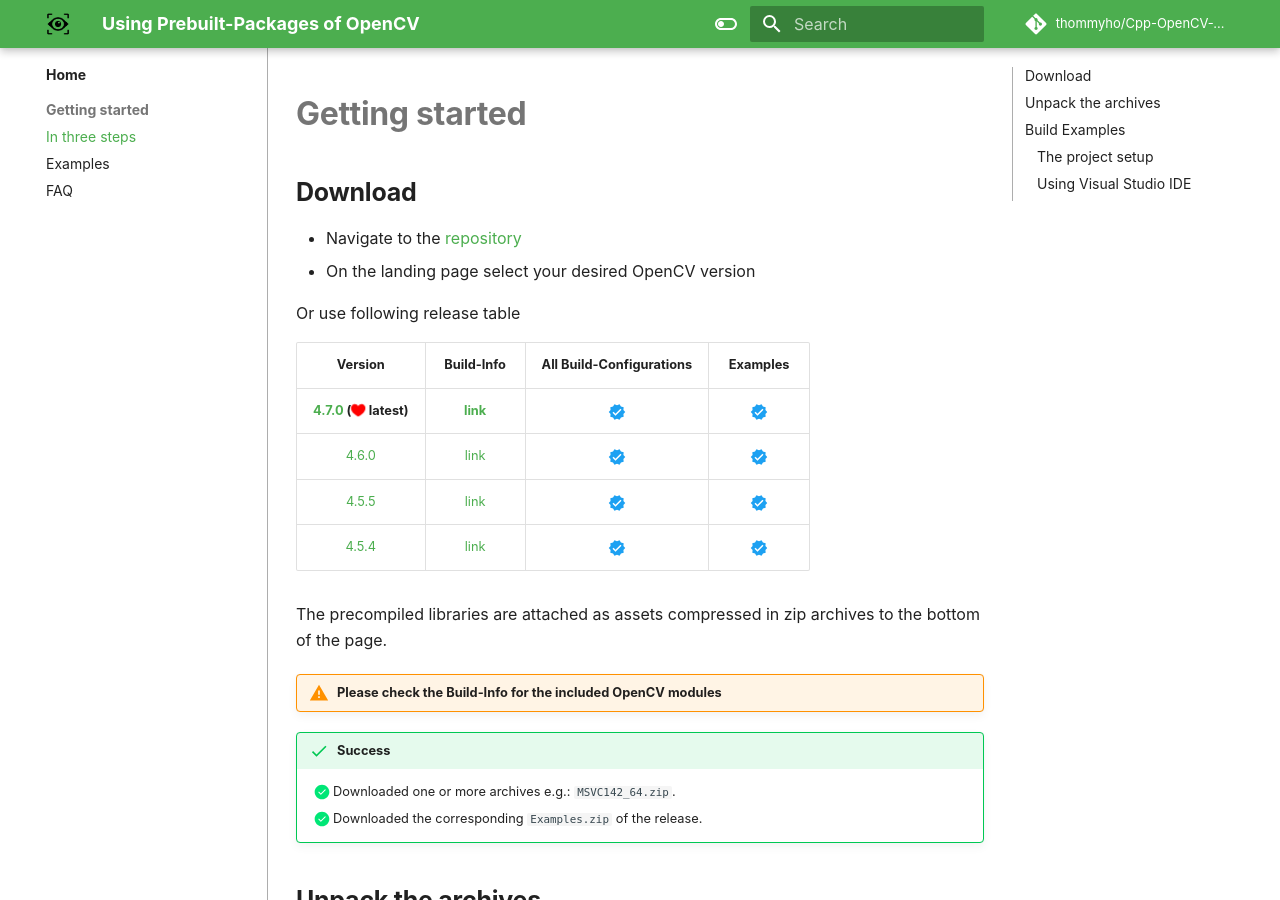
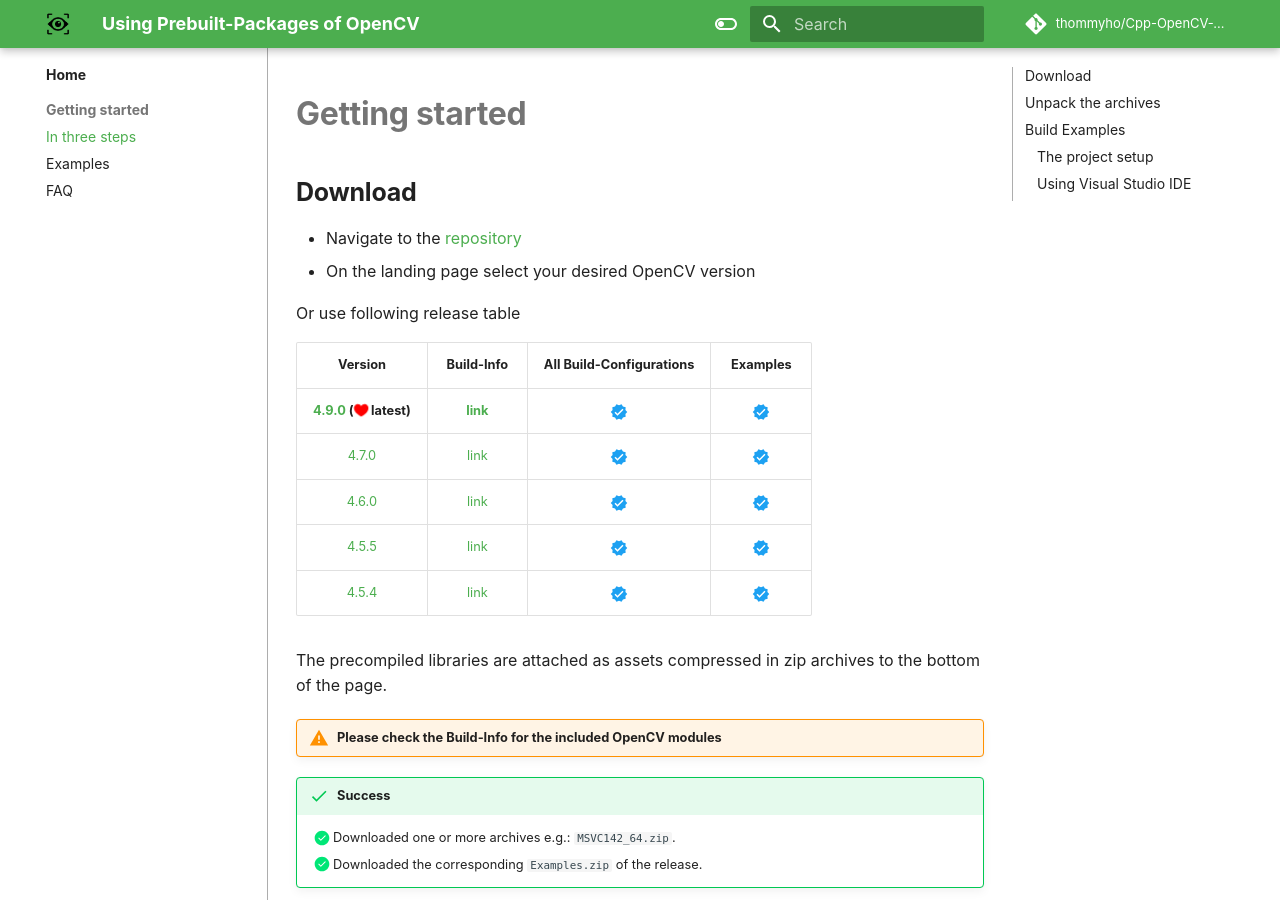
Before and after one commit to thommyho/Cpp-OpenCV-Windows-PreBuilts, an MkDocs documentation site: the page built from docs/steps.md, in a window 1280 px wide and 900 px high. Built offline with MkDocs 1.6.1 and Material for MkDocs 9.7.7, drawn with Linux system fonts in a browser that asks for light colours; emoji names are drawn with the system emoji font; some web fonts are replaced; comment, search, counter and statistics services are not loaded.

Commit message:
Update steps.md
version bump

```diff
--- a/docs/steps.md
+++ b/docs/steps.md
@@ -9,7 +9,8 @@
 
 |                                                                Version                                                                |                                    Build-Info                                    |        All Build-Configurations         |                Examples                 |
 |:-------------------------------------------------------------------------------------------------------------------------------------:|:--------------------------------------------------------------------------------:|:---------------------------------------:|:---------------------------------------:|
-| **[4.7.0](https://github.com/thommyho/Cpp-OpenCV-Windows-PreBuilts/releases/tag/v4.7.0) (:octicons-heart-fill-24:{ .heart } latest)** | **[link](https://github.com/thommyho/Cpp-OpenCV-Windows-PreBuilts/tree/v4.7.0)** | :material-check-decagram:{ .tick-blue } | :material-check-decagram:{ .tick-blue } |
+| **[4.9.0](https://github.com/thommyho/Cpp-OpenCV-Windows-PreBuilts/releases/tag/v4.9.0) (:octicons-heart-fill-24:{ .heart } latest)** | **[link](https://github.com/thommyho/Cpp-OpenCV-Windows-PreBuilts/tree/v4.9.0)** | :material-check-decagram:{ .tick-blue } | :material-check-decagram:{ .tick-blue } |
+|                         [4.7.0](ttps://github.com/thommyho/Cpp-OpenCV-Windows-PreBuilts/releases/tag/v4.7.0)                          |   [link](https://github.com/thommyho/Cpp-OpenCV-Windows-PreBuilts/tree/v4.7.0)   | :material-check-decagram:{ .tick-blue } | :material-check-decagram:{ .tick-blue } |
 |                         [4.6.0](ttps://github.com/thommyho/Cpp-OpenCV-Windows-PreBuilts/releases/tag/v4.6.0)                          |   [link](https://github.com/thommyho/Cpp-OpenCV-Windows-PreBuilts/tree/v4.6.0)   | :material-check-decagram:{ .tick-blue } | :material-check-decagram:{ .tick-blue } |
 |                         [4.5.5](ttps://github.com/thommyho/Cpp-OpenCV-Windows-PreBuilts/releases/tag/v4.5.5)                          |   [link](https://github.com/thommyho/Cpp-OpenCV-Windows-PreBuilts/tree/v4.5.5)   | :material-check-decagram:{ .tick-blue } | :material-check-decagram:{ .tick-blue } |
 |                         [4.5.4](ttps://github.com/thommyho/Cpp-OpenCV-Windows-PreBuilts/releases/tag/v4.5.4)                          |   [link](https://github.com/thommyho/Cpp-OpenCV-Windows-PreBuilts/tree/v4.5.4)   | :material-check-decagram:{ .tick-blue } | :material-check-decagram:{ .tick-blue } |
```
